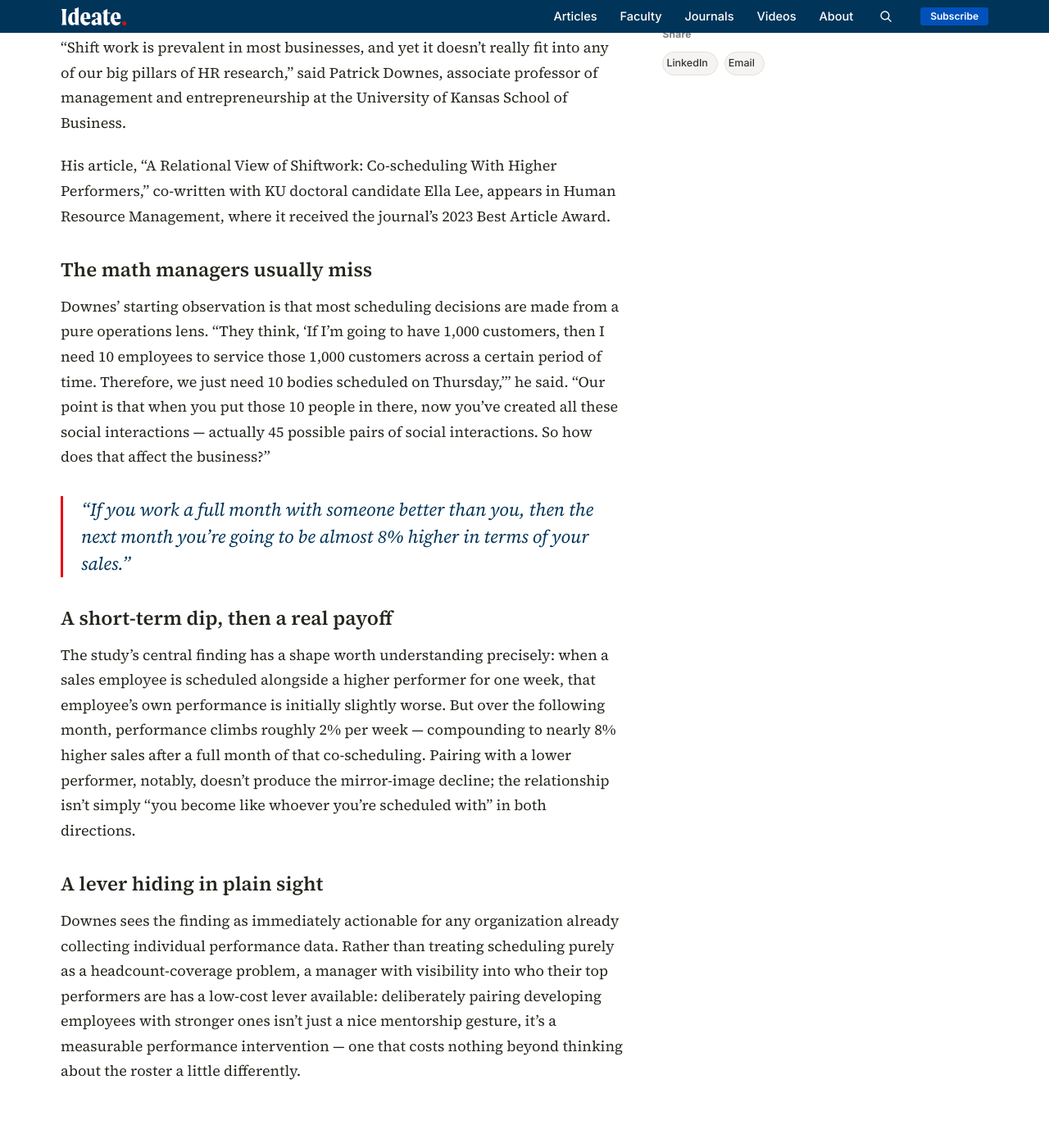
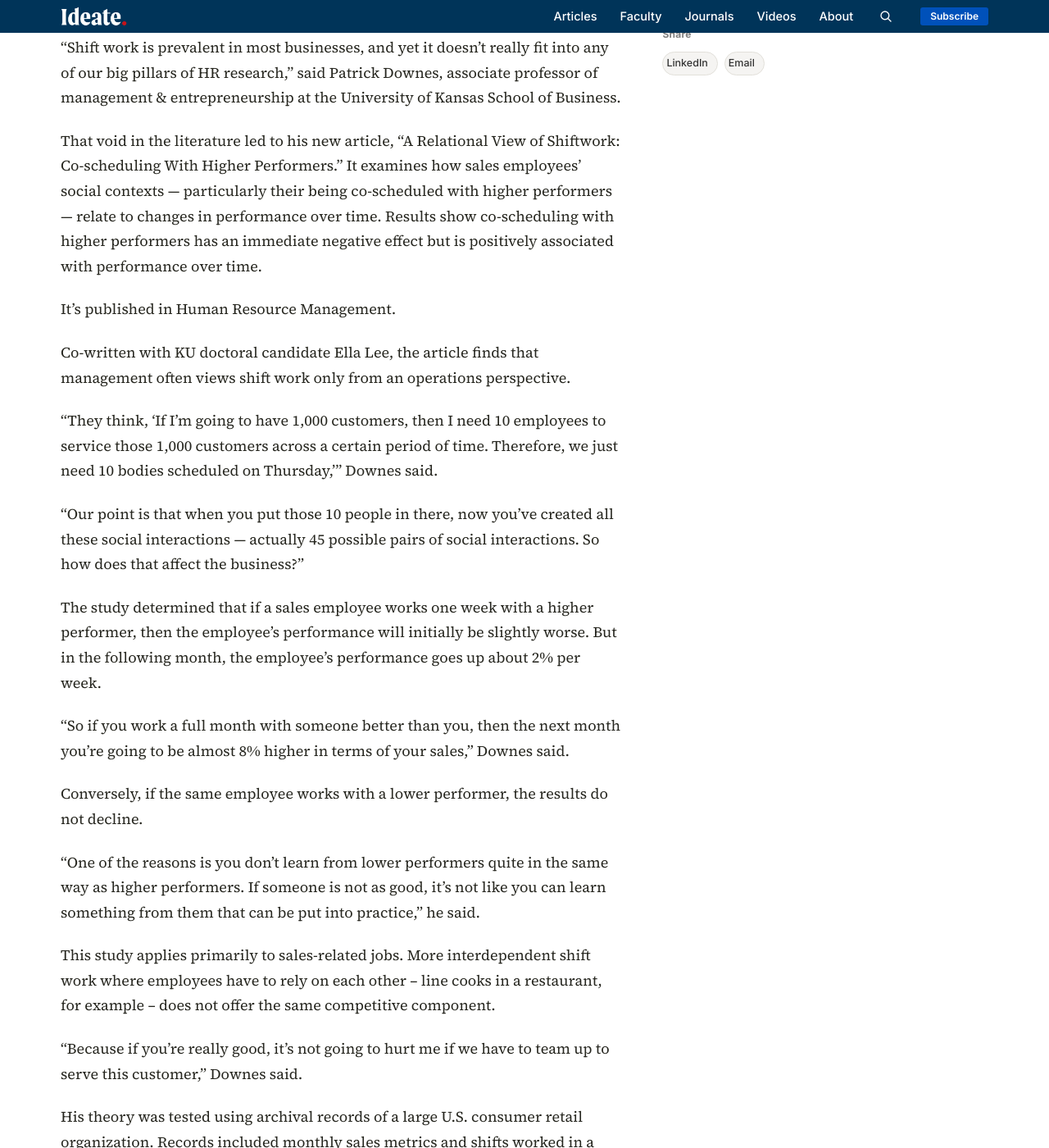
Before and after one commit to KUBschool/ideate, a Jekyll site: the page built from _articles/2023-12-14-coscheduling-higher-performers.md, in a window 1280 px wide and 1400 px high, scrolled down 1262 px. Shown: the whole window at 82% size. Built offline with Jekyll 4.4.1, drawn with Linux system fonts in a browser that asks for light colours; some of the changed text lies outside the part shown.

Commit message:
Update Article “2023-12-14-coscheduling-higher-performers”

```diff
--- a/_articles/2023-12-14-coscheduling-higher-performers.md
+++ b/_articles/2023-12-14-coscheduling-higher-performers.md
@@ -1,40 +1,60 @@
 ---
-title: "Advantages of scheduling retail employees with higher performers revealed in new study"
-dek: "Managers usually schedule shifts by headcount alone — 10 employees to cover 1,000 customers. New research finds who you're scheduled with matters just as much, with a real, measurable payoff a month later."
+title: Advantages of scheduling retail employees with higher performers revealed
+  in new study
+dek: Managers usually schedule shifts by headcount alone — 10 employees to cover
+  1,000 customers. New research finds who you're scheduled with matters just as
+  much, with a real, measurable payoff a month later.
 topic: management
 faculty:
   - patrick-e-downes
-byline: "Patrick E. Downes"
+byline: Jon Niccum
 date: 2023-12-14
 image_tint: steam
 featured: false
-source_url: "https://business.ku.edu/news/article/2023/12/14/advantages-scheduling-retail-employees-higher-performers-revealed-new-study"
-answer_box: >-
-  Research on retail shift scheduling finds that co-scheduling a sales
-  employee with a higher performer produces a short-term dip in that
-  employee's own performance, followed by a steady roughly 2%-per-week
-  improvement over the following month — meaning a full month scheduled
-  alongside a stronger performer is associated with nearly 8% higher
-  sales the following month, with no equivalent decline when paired
-  with a lower performer.
+source_url: https://business.ku.edu/news/article/2023/12/14/advantages-scheduling-retail-employees-higher-performers-revealed-new-study
+answer_box: Research on retail shift scheduling finds that co-scheduling a sales
+  employee with a higher performer produces a short-term dip in that employee's
+  own performance, followed by a steady roughly 2%-per-week improvement over the
+  following month — meaning a full month scheduled alongside a stronger
+  performer is associated with nearly 8% higher sales the following month, with
+  no equivalent decline when paired with a lower performer.
+journal: Human resource Management
+journal_url: https://onlinelibrary.wiley.com/doi/10.1002/hrm.22137
 ---
+One barely has to wade into a Reddit thread in which workers whine about their employer before encountering something related to shifts. This often focuses on with whom a worker is scheduled and how that makes things better or worse.
 
-Scroll any retail-worker forum and shift scheduling complaints show up fast — and usually, they're less about the hours than about who else is on the schedule. New research finds that instinct is onto something real.
+“Shift work is prevalent in most businesses, and yet it doesn’t really fit into any of our big pillars of HR research,” said Patrick Downes, associate professor of management & entrepreneurship at the University of Kansas School of Business.
 
-"Shift work is prevalent in most businesses, and yet it doesn't really fit into any of our big pillars of HR research," said Patrick Downes, associate professor of management and entrepreneurship at the University of Kansas School of Business.
+That void in the literature led to his new article, [“A Relational View of Shiftwork: Co-scheduling With Higher Performers.”](https://doi.org/10.1002/hrm.22137) It examines how sales employees’ social contexts — particularly their being co-scheduled with higher performers — relate to changes in performance over time. Results show co-scheduling with higher performers has an immediate negative effect but is positively associated with performance over time.
 
-His article, "A Relational View of Shiftwork: Co-scheduling With Higher Performers," co-written with KU doctoral candidate Ella Lee, appears in Human Resource Management, where it received the journal's 2023 Best Article Award.
+It’s published in Human Resource Management.
 
-## The math managers usually miss
+Co-written with KU doctoral candidate Ella Lee, the article finds that management often views shift work only from an operations perspective.
 
-Downes' starting observation is that most scheduling decisions are made from a pure operations lens. "They think, 'If I'm going to have 1,000 customers, then I need 10 employees to service those 1,000 customers across a certain period of time. Therefore, we just need 10 bodies scheduled on Thursday,'" he said. "Our point is that when you put those 10 people in there, now you've created all these social interactions — actually 45 possible pairs of social interactions. So how does that affect the business?"
+“They think, ‘If I’m going to have 1,000 customers, then I need 10 employees to service those 1,000 customers across a certain period of time. Therefore, we just need 10 bodies scheduled on Thursday,’” Downes said.
 
-> "If you work a full month with someone better than you, then the next month you're going to be almost 8% higher in terms of your sales."
+“Our point is that when you put those 10 people in there, now you’ve created all these social interactions — actually 45 possible pairs of social interactions. So how does that affect the business?”
 
-## A short-term dip, then a real payoff
+The study determined that if a sales employee works one week with a higher performer, then the employee’s performance will initially be slightly worse. But in the following month, the employee’s performance goes up about 2% per week.
 
-The study's central finding has a shape worth understanding precisely: when a sales employee is scheduled alongside a higher performer for one week, that employee's own performance is initially slightly worse. But over the following month, performance climbs roughly 2% per week — compounding to nearly 8% higher sales after a full month of that co-scheduling. Pairing with a lower performer, notably, doesn't produce the mirror-image decline; the relationship isn't simply "you become like whoever you're scheduled with" in both directions.
+“So if you work a full month with someone better than you, then the next month you’re going to be almost 8% higher in terms of your sales,” Downes said.
 
-## A lever hiding in plain sight
+Conversely, if the same employee works with a lower performer, the results do not decline.
 
-Downes sees the finding as immediately actionable for any organization already collecting individual performance data. Rather than treating scheduling purely as a headcount-coverage problem, a manager with visibility into who their top performers are has a low-cost lever available: deliberately pairing developing employees with stronger ones isn't just a nice mentorship gesture, it's a measurable performance intervention — one that costs nothing beyond thinking about the roster a little differently.
+“One of the reasons is you don’t learn from lower performers quite in the same way as higher performers. If someone is not as good, it’s not like you can learn something from them that can be put into practice,” he said.
+
+This study applies primarily to sales-related jobs. More interdependent shift work where employees have to rely on each other – line cooks in a restaurant, for example – does not offer the same competitive component.
+
+“Because if you’re really good, it’s not going to hurt me if we have to team up to serve this customer,” Downes said.
+
+His theory was tested using archival records of a large U.S. consumer retail organization. Records included monthly sales metrics and shifts worked in a single year by 7,893 retail sales representatives.
+
+“It’s a big dataset involving several hundred stores,” he said. “We looked at every shift that every employee co-worked with somebody else. Then we went back and looked at, ‘OK, this person was a better performer than you in the past, and you spent four hours with them on this day. So how did that predict your performance a month later?’”
+
+Downes is currently in his third year at KU. He teaches topics in HR, and his research focuses on how employees’ social contexts affect their motivation. Human Resource Management awarded Downes and Lee the 2023 Best Article Award for their study.
+
+If the professor suddenly found himself in charge of an HR department, how would he implement these findings?
+
+“I think particularly at scale, one of the things happening now in organizations is a big push to use data to make people-related decisions. And this is a space where the big companies and medium-sized companies can do this,” Downes said.
+
+“If you have a few hundred shift workers, it’s worth investing in some analytical models to decide who should be working with who, and when and where.”
```
